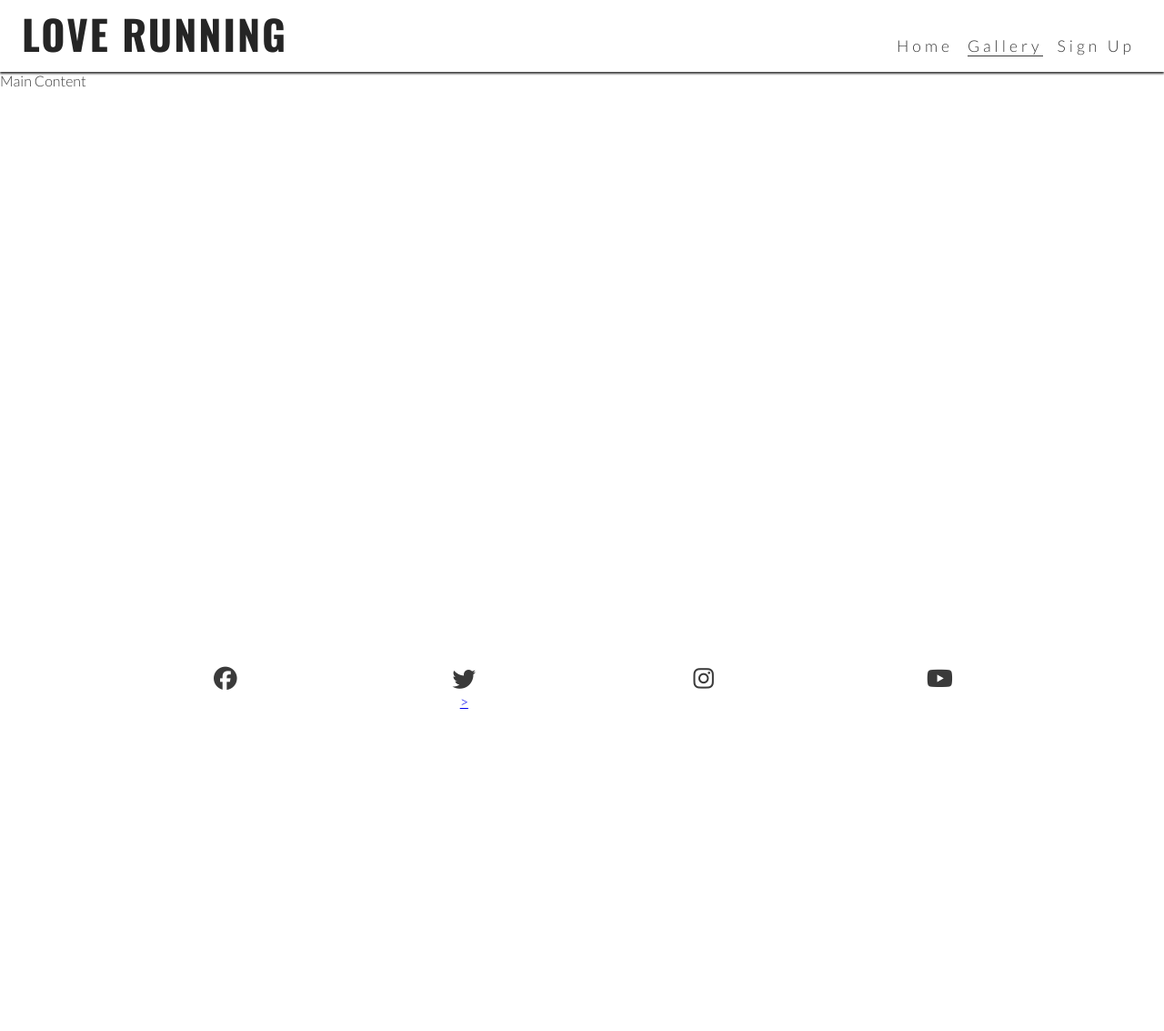
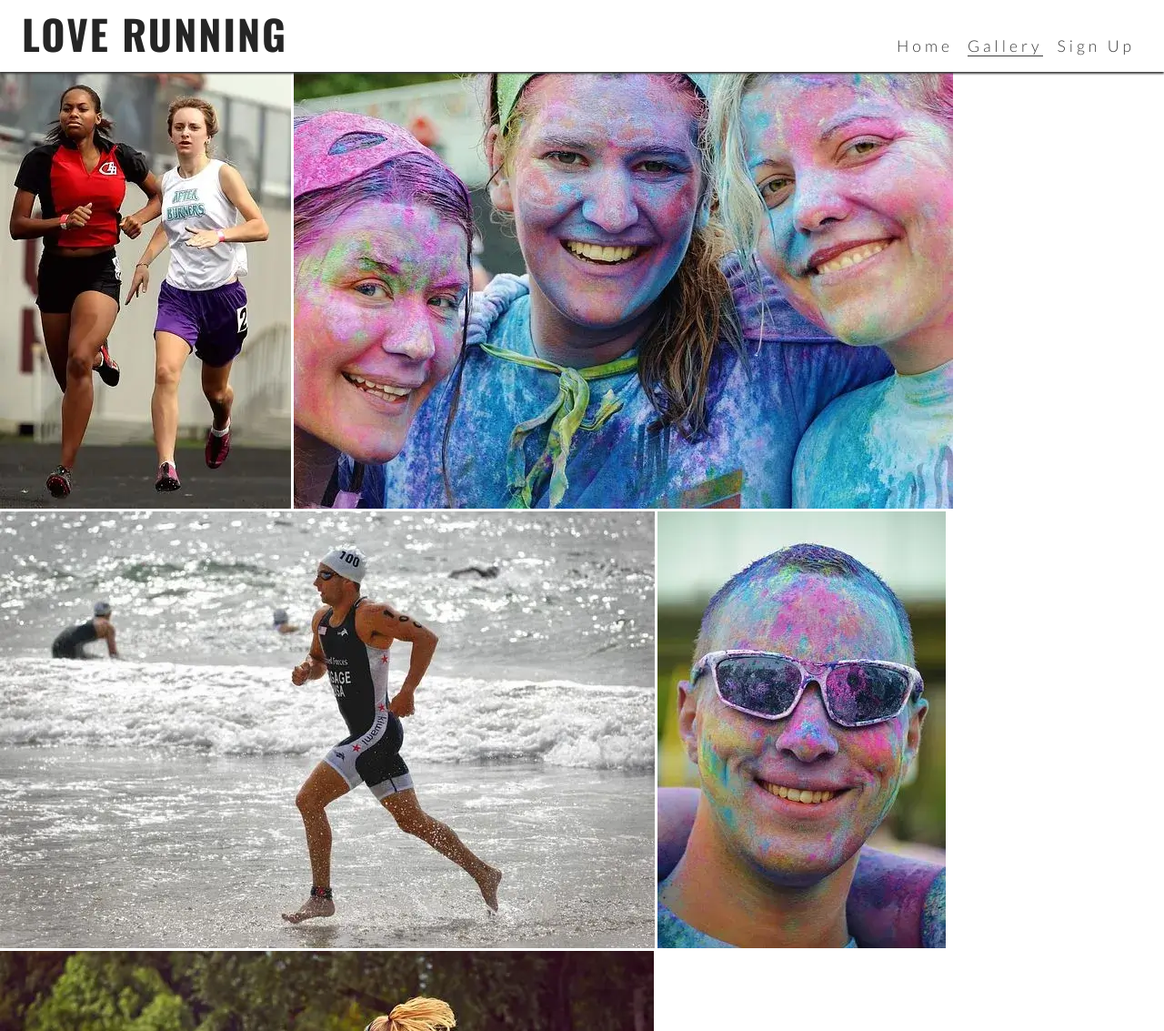
Before and after one commit to rabsingh/love-running, a plain HTML site: page gallery.html in a window 1280 px wide. Shown: the top 1133 px of the page at 91% size. Before the commit the page ends 800 px from the top, so only its background shows below. Drawn offline with nearby package versions, Linux system fonts and the light colour scheme.

Commit message:
Add images to Gallery html.

```diff
--- a/gallery.html
+++ b/gallery.html
@@ -35,7 +35,21 @@
     </header>
 
     <!-- Main Content-->
-    <main>Main Content</main>
+    <main>
+        <section id="gallery">
+            <div id="photos">
+                <img src="assets/images/athletes.webp" alt="Two athletes running together.">
+                <img src="assets/images/girls.webp" alt="Three girls at charity paint running festival">
+                <img src="assets/images/runner3.webp" alt="Solo male runner jogging on beach">
+                <img src="assets/images/man.webp" alt="Man at charity paint running festival">
+                <img src="assets/images/runner1.webp" alt="Solo female runner jogging through Phoenix Park">
+                <img src="assets/images/runner2.webp" alt="Runners competing in marathon">
+                <img src="assets/images/runner4.webp" alt="Solo female runner jogging on beach">
+                <img src="assets/images/running_gang.webp" alt="Large group of runners taking part in a marathon on a rainy day">
+                <img src="assets/images/mud-run.webp" alt="Two women runners taking a muddy selfie after the Mud Runners championship">
+            </div>
+        </section>
+    </main>
 
     <!-- Footer -->
     <footer>
```
Also changed, not shown: assets/images/athletes.webp (added), assets/images/girls.webp (added), assets/images/man.webp (added), assets/images/mud-run.webp (added), assets/images/runner1.webp (added), assets/images/runner2.webp (added), assets/images/runner3.webp (added), assets/images/runner4.webp (added), assets/images/running_gang.webp (added).
